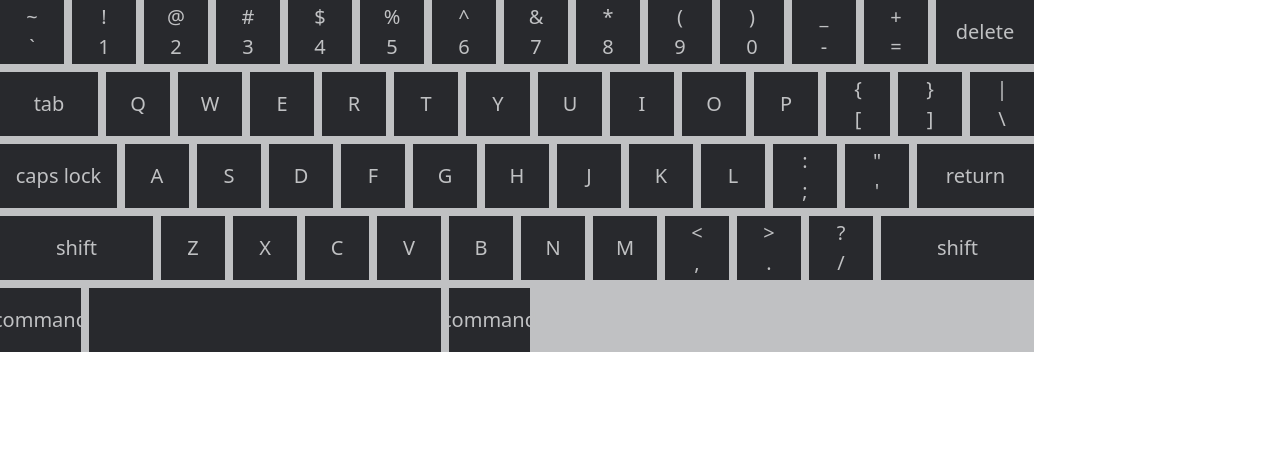
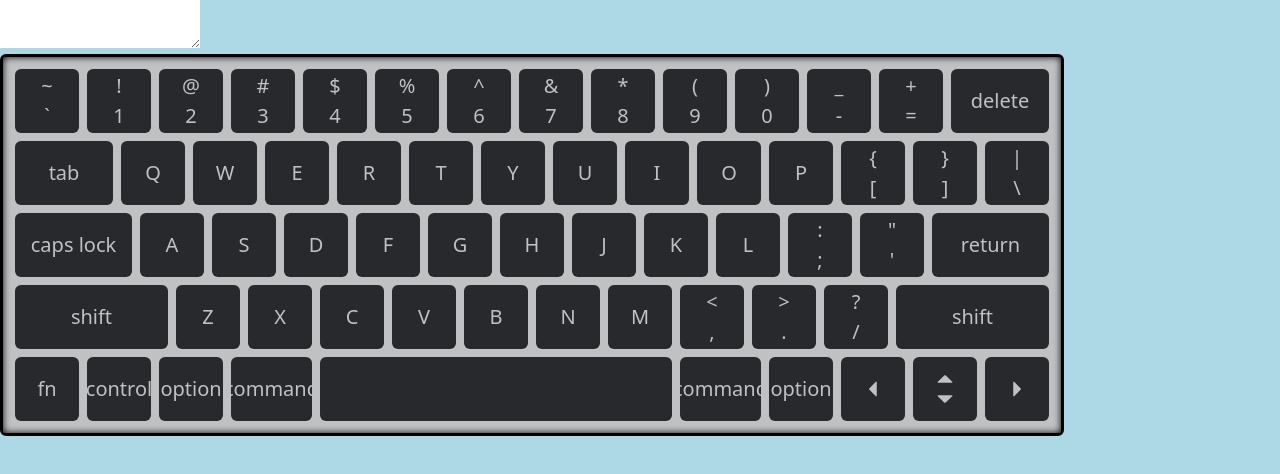
Before and after one commit to Hasuzawa/virtual-keyboard, a React (Create React App) app: page / in a window 1280 px wide. Shown: the top 474 px of the page. Built offline with nearby package versions, Linux system fonts and the light colour scheme.

Commit message:
basic keyboard set up

```diff
--- a/src/App.tsx
+++ b/src/App.tsx
@@ -1,13 +1,30 @@
-import MacKeyboard from './component/MacKeyboard';
+import MacKeyboard from "./component/MacKeyboard"
+import styled from "styled-components"
+
+interface AppProps {
+
+    className?: string
+    children?: React.ReactNode
+}
+const rawApp = (props: AppProps) => {
+    return (
+        <main className={props.className}>
+            <div>
+                <textarea />
+            </div>
+            <MacKeyboard />
+        </main>
+    )
+}
+
+const App = styled(rawApp)`
+    width: 100vw;
+    height: 100vh;
+    display: flex;
+    flex-direction: column;
+
+    background-color: lightblue;
+`
 
 
-function App() {
-  return (
-    <div className="App">
-        {/* <Counter /> */}
-        <MacKeyboard />
-    </div>
-  );
-}
-
 export default App;
--- a/src/component/KeyCap.tsx
+++ b/src/component/KeyCap.tsx
@@ -24,18 +24,15 @@ const rawKeyCap = (props: KeyCapProps) => {
     }
 
     return (
-        <div
+        <button
             className={props.className}
             onClick={onClick}
         >
             {content()}
-        </div>
+        </button>
     )
 }
 
-// interface KeyCapProps {
-//     width?: number
-// }
 
 const KeyCap = styled(rawKeyCap)`
     background-color: ${props => props.keyCapColor};
@@ -45,7 +42,7 @@ const KeyCap = styled(rawKeyCap)`
     display: flex;
     flex-direction: column;
     flex-wrap: nowrap;
-
+    border-radius: 6px;
     font-size: 20px;
     /* box-shadow: 0px 0px 0px 0px black; */
 
--- a/src/component/Keyboard.tsx
+++ b/src/component/Keyboard.tsx
@@ -1,5 +1,3 @@
-import KeyCap from "./KeyCap"
-import Row from "./Row"
 import styled from "styled-components"
 
 import {} from "react-icons"
@@ -7,6 +5,9 @@ import {} from "react-icons"
 interface KeyboardProps {
     keyboardColor: string
     rowSeparation: number
+    keyboardPadding: number
+    keyboardBoundaryColor: string
+
 
     className?: string
     children?: React.ReactNode
@@ -21,8 +22,17 @@ const rawKeyboard = (props: KeyboardProps) => {
 }
 
 const Keyboard = styled(rawKeyboard)`
+    width: fit-content;
+    height: fit-content;
     display: inline-flex;
     flex-direction: column;
+    border-width: 3px;
+    border-radius: 6px;
+    border-color: black;
+    box-shadow: inset 0px 0px 7px 0px black;
+
+
+    padding: ${props => props.keyboardPadding}px;
     row-gap: ${props => props.rowSeparation}px;
     background-color: ${props => props.keyboardColor};
 `
--- a/src/component/MacKeyboard.tsx
+++ b/src/component/MacKeyboard.tsx
@@ -1,14 +1,23 @@
 import Keyboard from "./Keyboard"
 import Row from "./Row"
 import KeyCap from "./KeyCap"
+import { VscTriangleLeft, VscTriangleUp, VscTriangleDown, VscTriangleRight} from "react-icons/vsc"
 
 
 const MacKeyboard = () => {
     const [defaultWidth, defaultHeight] = [64, 64]
-    const [columnSeparation, rowSeparation] = [8, 8]
+    const [columnSeparation, rowSeparation, keyboardPadding] = [8, 8, 12]
     const keyboardColor = "#c0c1c3"
     const keyCapColor = "#28292d"
     const keyCapTextColor = "#c0c1c3"
+    const keyboardBoundaryColor = "#28292d"
+
+    const keyboardProps = {
+        "keyboardColor": keyboardColor,
+        "rowSeparation": rowSeparation,
+        "keyboardPadding": keyboardPadding,
+        "keyboardBoundaryColor": keyboardBoundaryColor
+    }
 
 
     const rowProps = {
@@ -35,27 +44,6 @@ const MacKeyboard = () => {
     const zxcvRow = splitContent(
         ["Z", "X", "C", "V", "B", "N", "M", "<,", ">.", "?/"]
     )
-
-
-    // for (let comb of ["~`", "!1", "@2", "#3", "$4", "%5", "^6", "&7", "*8", "(9", ")0", "_-", "+="]) {
-    //     let content = null
-    //     if (comb.length === 1) {
-    //         content = comb
-    //     } else {
-    //         content = []
-    //         for (let char of comb.split("")) {
-    //             content.push(<span key={char}>{char}</span>)
-    //         }
-    //     }
-    //     numberRow.push(
-    //     <KeyCap
-    //         key={comb}
-    //         {...keyCapProps}
-    //     >
-    //         {content}
-    //     </KeyCap>
-    //     )
-    // }
 
     function splitContent(contentArray: string[]) {
         let rowContent = []
@@ -85,8 +73,7 @@ const MacKeyboard = () => {
 
     return (
         <Keyboard
-            keyboardColor={keyboardColor}
-            rowSeparation={rowSeparation}
+            {...keyboardProps}
         >
             <Row {...rowProps}>
                 {numberRow}
@@ -107,61 +94,27 @@ const MacKeyboard = () => {
                 <KeyCap width={153} {...keyCapProps}>shift</KeyCap>
             </Row>
             <Row {...rowProps}>
+                <KeyCap width={64} {...keyCapProps}>fn</KeyCap>
+                <KeyCap width={64} {...keyCapProps}>control</KeyCap>
+                <KeyCap width={64} {...keyCapProps}>option</KeyCap>
+
+
 
                 <KeyCap width={81} {...keyCapProps}>command</KeyCap>
                 <KeyCap width={352} {...keyCapProps}></KeyCap>
                 <KeyCap width={81} {...keyCapProps}>command</KeyCap>
+                <KeyCap width={64} {...keyCapProps}>option</KeyCap>
+                <KeyCap width={64} {...keyCapProps}><VscTriangleLeft /></KeyCap>
+                <KeyCap width={64} {...keyCapProps}>
+                    <span><VscTriangleUp /></span>
+                    <span><VscTriangleDown /></span>
+                </KeyCap>
+                <KeyCap width={64} {...keyCapProps}><VscTriangleRight /></KeyCap>
+
 
             </Row>
 
-            {/*
-            <Row columnSeparation={columnSeparation}>
-
-                {"QWERTYUIOP".split("").map((char: string) => <KeyCap key={char}>{char}</KeyCap>)}
-                <KeyCap>
-                    <span>&#123;</span>
-                    <span>[</span>
-                </KeyCap>
-                <KeyCap>
-                    <span>&#125;</span>
-                    <span>]</span>
-                </KeyCap>
-                <KeyCap>
-                    <span>|</span>
-                    <span>\</span>
-                </KeyCap>
-            </Row>
-            <Row columnSeparation={columnSeparation}>
-                <KeyCap width={117}>caps lock</KeyCap>
-                {"ASDFGHJKL".split("").map((char: string) => <KeyCap key={char}>{char}</KeyCap>)}
-                <KeyCap>
-                    <span>:</span>
-                    <span>;</span>
-                </KeyCap>
-                <KeyCap>
-                    <span>"</span>
-                    <span>'</span>
-                </KeyCap>
-                <KeyCap width={117}>return</KeyCap>
-            </Row>
-            <Row columnSeparation={columnSeparation}>
-                <KeyCap width={153}>shift</KeyCap>
-                {"ZXCVBNM".split("").map((char: string) => <KeyCap key={char}>{char}</KeyCap>)}
-                <KeyCap>
-                    <span>&lt;</span>
-                    <span>,</span>
-                </KeyCap>
-                <KeyCap>
-                    <span>&gt;</span>
-                    <span>.</span>
-                </KeyCap>
-                <KeyCap>
-                    <span>?</span>
-                    <span>/</span>
-                </KeyCap>
-                <KeyCap width={153}>shift</KeyCap>
-            </Row>
-            <Row columnSeparation={columnSeparation}>
+            {/* <Row columnSeparation={columnSeparation}>
                 <KeyCap>fn</KeyCap>
                 <KeyCap>control</KeyCap>
                 <KeyCap>option</KeyCap>
--- a/src/component/Row.tsx
+++ b/src/component/Row.tsx
@@ -2,6 +2,7 @@ import styled from "styled-components"
 
 interface RowProps {
     columnSeparation: number
+
 
     className?: string
     children?: React.ReactNode | React.ReactNode[]
@@ -16,7 +17,10 @@ const rawRow = (props: RowProps) => {
 }
 
 const Row = styled(rawRow)`
+    width: fit-content;
+    height: fit-content;
     display: inline-flex;
+    /* background-color: lightyellow; */
     flex-direction: row;
     flex-wrap: nowrap;
     column-gap: ${props => props.columnSeparation}px;
```
Also changed, not shown: src/store/keyboardSlice.ts (added, +48 -0 lines).
